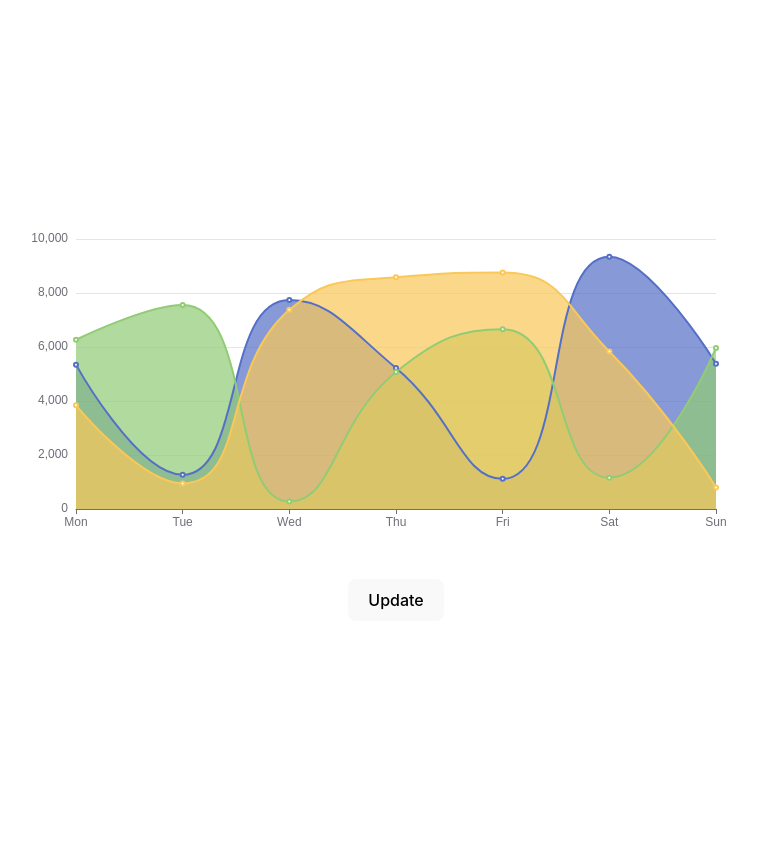
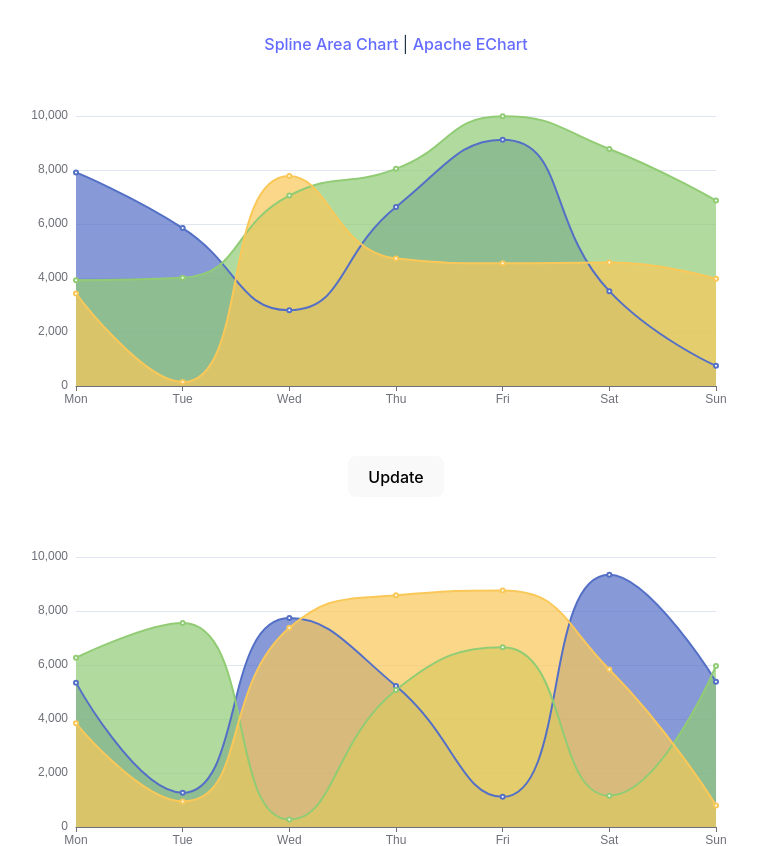
Before and after one commit to sseidmed/vue-apache-echart-example, a Vue app: page / in a window 1280 px wide. Shown: the top 846 px of the page, without its empty margins (244-1001 px from the left). Before the commit the page ends 800 px from the top, so only its background shows below. Built offline with nearby package versions, Linux system fonts and the light colour scheme.

Commit message:
add router

```diff
--- a/package.json
+++ b/package.json
@@ -14,6 +14,7 @@
   },
   "devDependencies": {
     "@vitejs/plugin-vue": "^4.0.0",
+    "@vue/cli-plugin-router": "~5.0.0",
     "vite": "^4.0.0"
   }
 }
--- a/src/App.vue
+++ b/src/App.vue
@@ -1,9 +1,14 @@
 <script setup>
-import HelloWorld from './components/HelloWorld.vue'
+import SplineAreaChart from './components/SplineAreaChart.vue'
 </script>
 
 <template>
-  <HelloWorld />
+  <div id="nav">
+    <router-link to="/">Spline Area Chart</router-link> |
+    <router-link to="/apache">Apache EChart</router-link>
+  </div>
+  <router-view/>
+  <SplineAreaChart />
 </template>
 
 <style scoped>
--- a/src/main.js
+++ b/src/main.js
@@ -1,5 +1,8 @@
 import { createApp } from 'vue'
 import './style.css'
 import App from './App.vue'
+import router from './router'
 
-createApp(App).mount('#app')
+const app = createApp(App)
+app.use(router)
+app.mount('#app')
--- /dev/null
+++ b/src/router/index.js
@@ -0,0 +1,22 @@
+import { createRouter, createWebHistory } from 'vue-router'
+import HelloWorld from '../components/SplineAreaChart.vue'
+import Chart from '../components/Chart.vue'
+import ApacheEChart from '../components/ApacheEChart.vue'
+
+const routes = [
+  {
+    path: '/',
+    name: 'chart',
+    component: HelloWorld
+  },
+  {
+    path: '/apache',
+    name: 'apacheEchart',
+    component: ApacheEChart
+  }
+]
+const router = createRouter({
+  history: createWebHistory(),
+  routes
+})
+export default router
```
Also changed, not shown: src/components/SplineAreaChart.vue (renamed from src/components/HelloWorld.vue), 1 other file (tests, documents, lock files or other folders).
